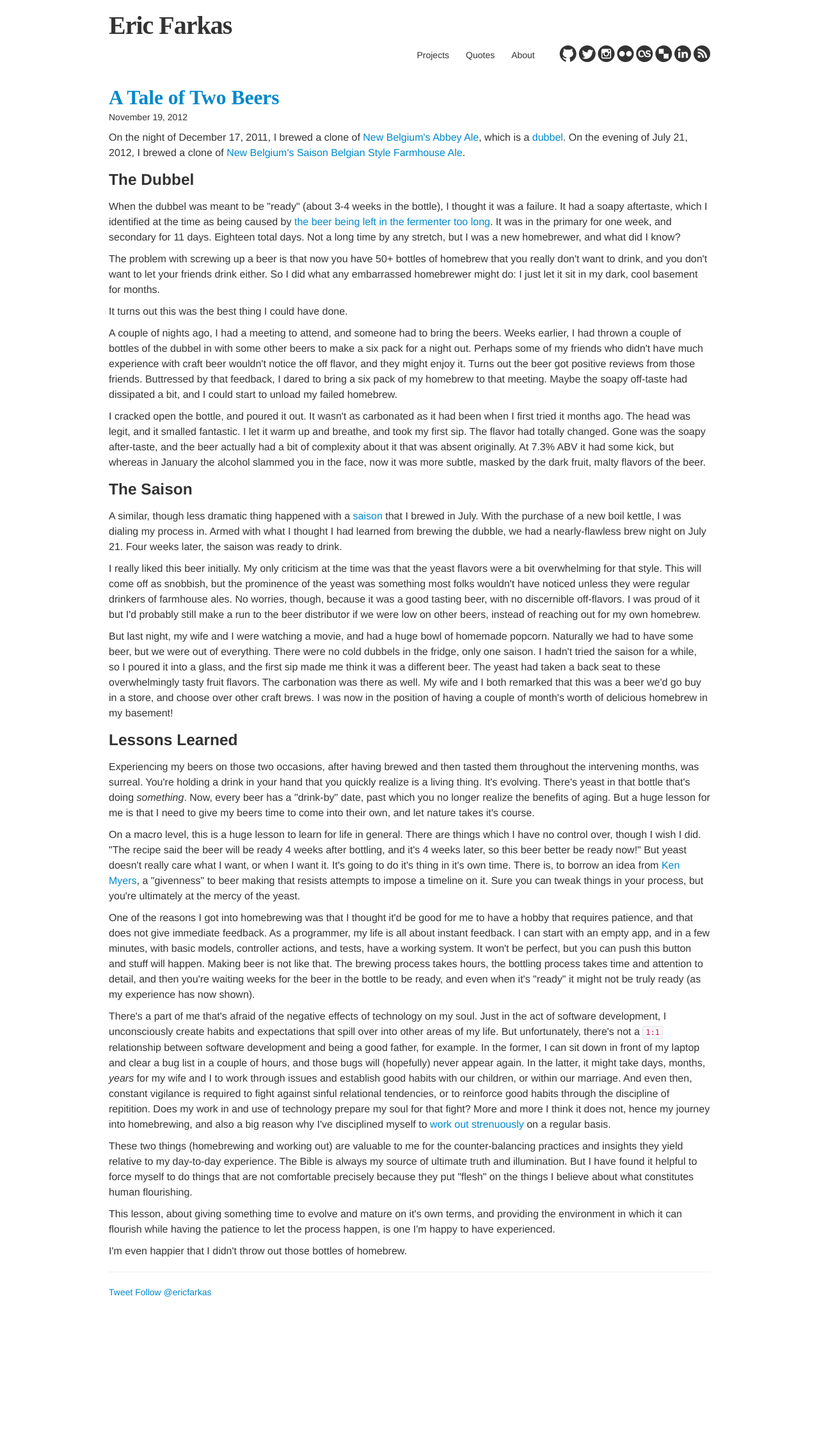
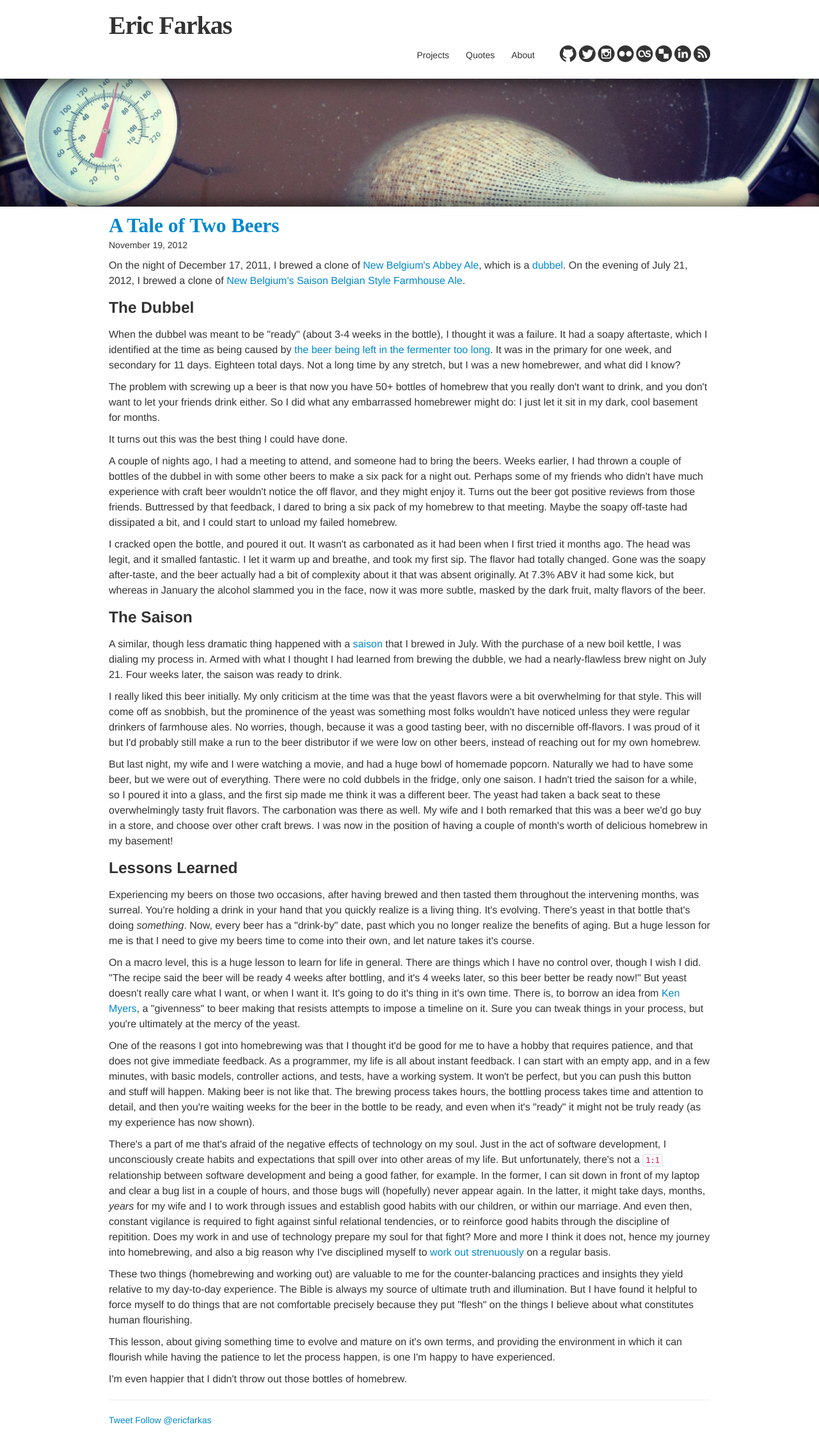
Before and after one commit to speric/speric.github.com, a Jekyll site: the page built from _posts/2012-11-19-a-tale-of-two-beers.markdown, in a window 1280 px wide. Shown: the whole page at 64% size. Built offline with Jekyll 4.4.1, drawn with Linux system fonts in a browser that asks for light colours; some web fonts are replaced; Markdown is read by kramdown in place of the engine named in the settings; comment, search, counter and statistics services are not loaded; before the commit the page ends 2070 px from its top, so only the background shows below that.

Commit message:
Homebrew

```diff
--- a/_posts/2012-11-19-a-tale-of-two-beers.markdown
+++ b/_posts/2012-11-19-a-tale-of-two-beers.markdown
@@ -1,6 +1,7 @@
 ---
 layout: post
 title: A Tale of Two Beers
+header_img: "homebrew.jpg"
 ---
 <p>On the night of December 17, 2011, I brewed a clone of <a href="http://rivendellcraftbrewery.com/brew-2-new-belgium-abbey-ale-clone-dubbel">New Belgium's Abbey Ale</a>, which is a <a href="http://beeradvocate.com/beer/style/57">dubbel</a>.  On the evening of July 21, 2012, I brewed a clone of <a href="http://www.austinhomebrew.com/product_info.php?products_id=11934">New Belgium's Saison Belgian Style Farmhouse Ale</a>.</p>
 
```
Also changed, not shown: assets/images/headers/homebrew.jpg (added).
